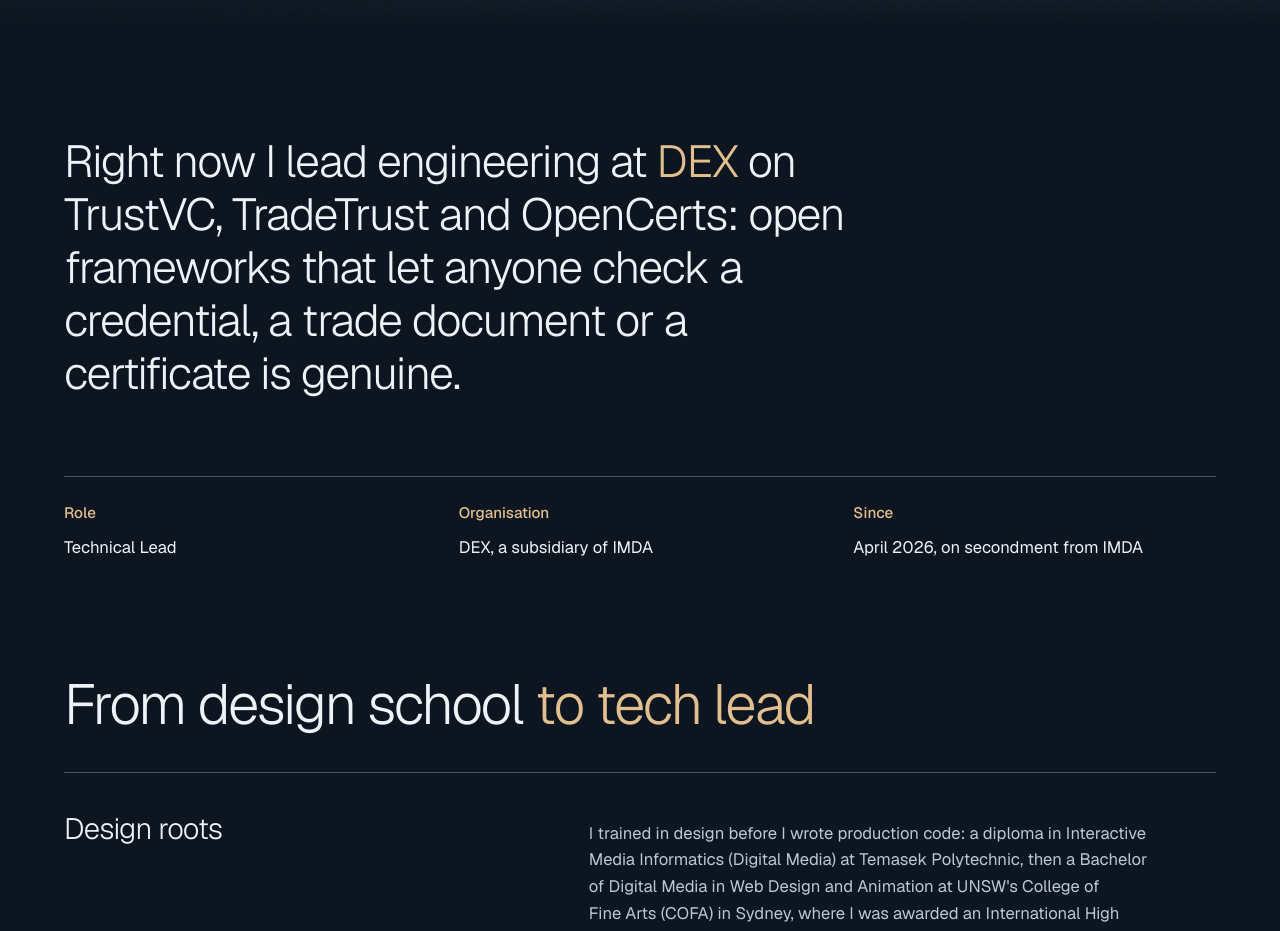
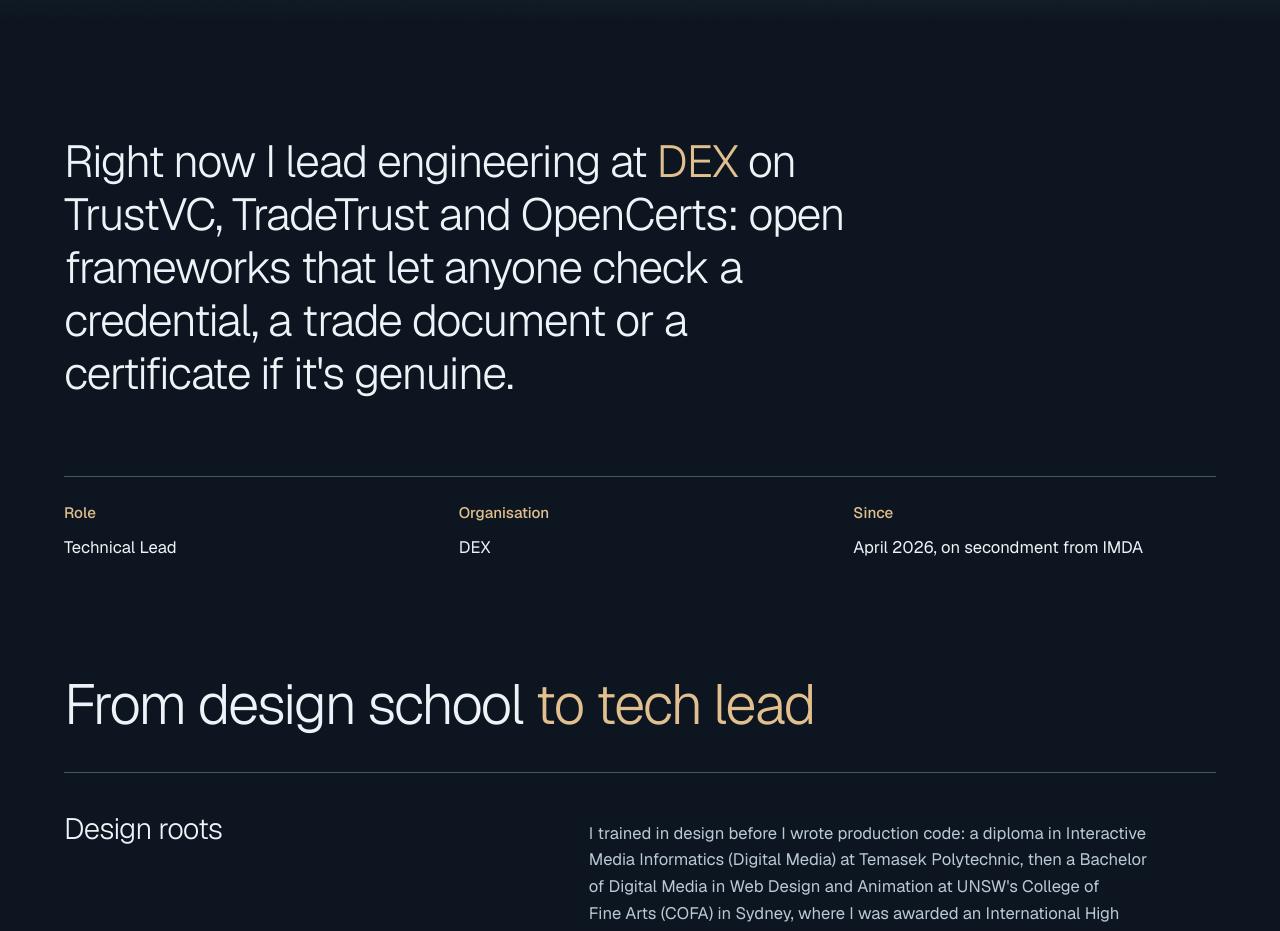
Before and after one commit to isaackps/IsaacWebsite-portfolio, a React (Vite) app: page /#/ in a window 1280 px wide. Shown: the part 780-1711 px from the top of the page. Built offline with nearby package versions, Linux system fonts and the light colour scheme.

Commit message:
update text

```diff
--- a/src/pages/Home.tsx
+++ b/src/pages/Home.tsx
@@ -41,11 +41,11 @@
         <h2 id="about-h" className="sr-only">About</h2>
         <p className="statement reveal">
           Right now I lead engineering at <strong>DEX</strong> on TrustVC, TradeTrust and OpenCerts: open frameworks that let
-          anyone check a credential, a trade document or a certificate is genuine.
+          anyone check a credential, a trade document or a certificate if it's genuine.
         </p>
         <dl className="facts reveal">
           <div><dt>Role</dt><dd>Technical Lead</dd></div>
-          <div><dt>Organisation</dt><dd>DEX, a subsidiary of IMDA</dd></div>
+          <div><dt>Organisation</dt><dd>DEX</dd></div>
           <div><dt>Since</dt><dd>April 2026, on secondment from IMDA</dd></div>
         </dl>
       </section>
```
